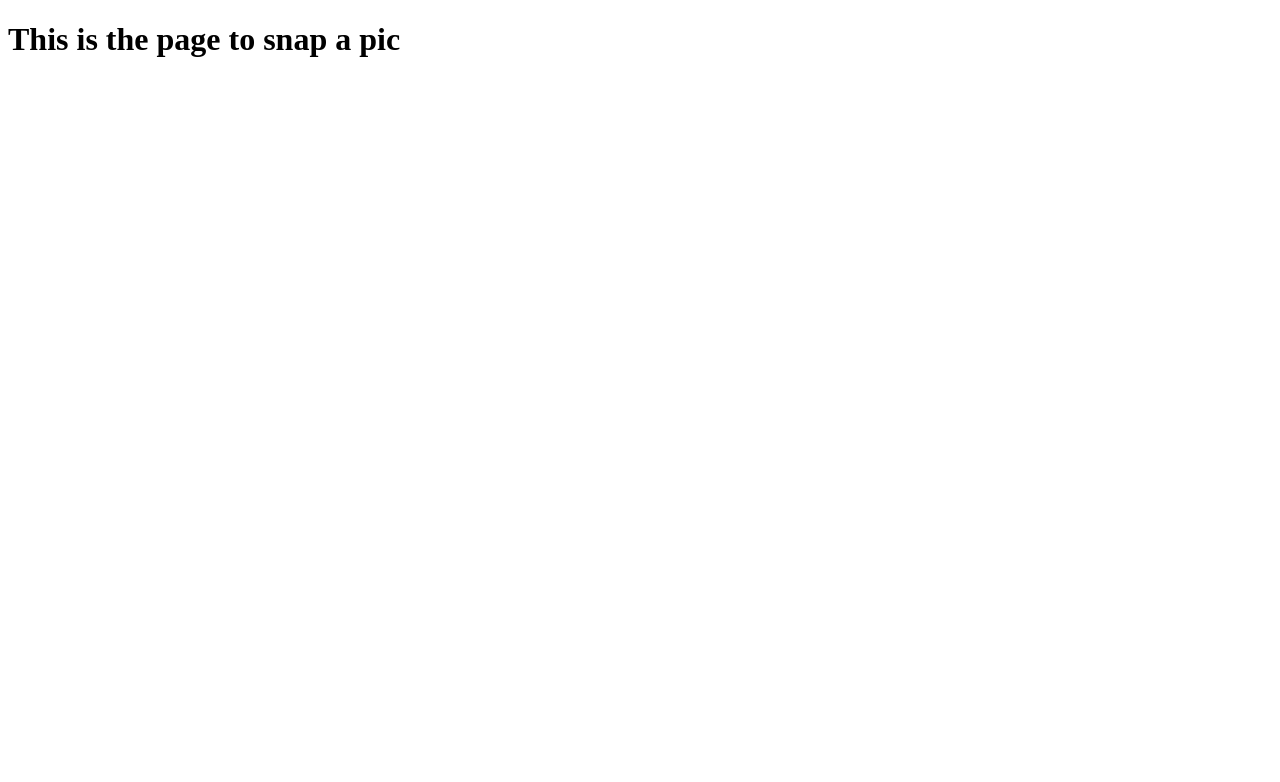
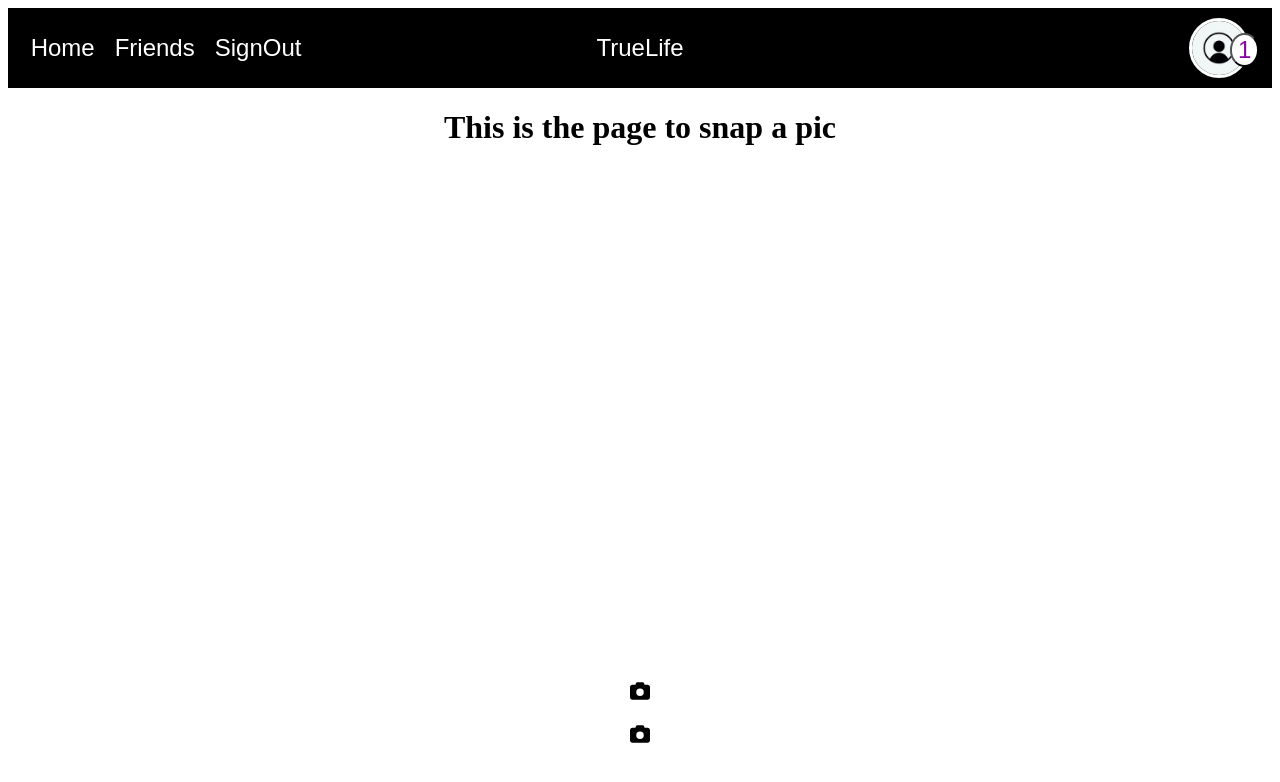
Before and after one commit to squirtoise/true-life, a React app: page /camera in a window 1280 px wide. Shown: the top 782 px of the page. Built offline with nearby package versions, Linux system fonts and the light colour scheme; no server answers.

Commit message:
Canvas component able to access media device and render webcam video. Added a camera icon in Layout component to give access to CameraPage via React Router.

```diff
--- a/client/App.tsx
+++ b/client/App.tsx
@@ -1,6 +1,5 @@
 import React from 'react';
 import { BrowserRouter as Router, Routes, Route } from 'react-router-dom';
-
 
 import FeedPage from './components/pages/FeedPage';
 import FriendsListPage from './components/pages/FriendsListPage';
@@ -25,8 +24,8 @@ export function App() {
                         <Route path="/friends/:id" element={<FriendsFeedPage />} />
                         <Route path="/streak" />
                         <Route path="/myProfile" element={<MyProfilePage />} />
+                        <Route path="/camera" element={<CameraSnapPage />} />
                     </Route>
-                    <Route path="/camera" element={<CameraSnapPage />} />
                 </Routes>
             </Router>
         </>
--- a/client/components/Canvas.tsx
+++ b/client/components/Canvas.tsx
@@ -1,16 +1,96 @@
 import React, { useRef, useEffect, useState } from 'react';
+import Button from './Button';
+import { CameraContainer, SnappedPhoto, Video } from './styles/Camera.style';
+import { faCamera } from '@fortawesome/free-solid-svg-icons';
+
+// function Canvas() {
+//     const startVideo = () => {
+//         navigator.mediaDevices.getUserMedia({ video: true });
+//     };
+
+//     useEffect(() => {
+//         startVideo();
+//     }, []);
+//     return (
+//         <>
+//             <CameraContainer>
+//                 <video height={500} width={500} muted autoPlay className="videoFeed"></video>
+//                 <p>TEST</p>
+//             </CameraContainer>
+//         </>
+//     );
+// }
+
+// export default Canvas;
+
+//************************************************************ */
 
 function Canvas() {
-    const canvasRef = useRef(null);
-    const [imageDataURL, setImageDataURL] = useState(null);
+    const videoRef = useRef<any>();
+    const photoRef = useRef<any>();
+
+    const [hasPhoto, setHasPhoto] = useState(false);
+
+    const getVideo = () => {
+        navigator.mediaDevices
+            .getUserMedia({ video: { width: 1920, height: 1080 } })
+            .then((stream) => {
+                let video = videoRef.current;
+                video.srcObject = stream;
+                video.play();
+            })
+            .catch((err) => {
+                console.error(err);
+            });
+    };
+
+    const takePhoto = () => {
+        const width = 414;
+        const height = width / (16 / 9);
+
+        let video = videoRef.current;
+        let photo = photoRef.current;
+
+        let ctx = photo.getContext('2d');
+        ctx.drawImage(video, 0, 0, width, height);
+        setHasPhoto(true);
+    };
+
+    const closePhoto = () => {
+        let photo = photoRef.current;
+        let ctx = photo.getContext('2d');
+
+        ctx.clearRect(0, 0, photo.width, photo.height);
+
+        setHasPhoto(false);
+    };
+
     useEffect(() => {
+        getVideo();
+    }, [videoRef]);
 
-        navigator.mediaDevices.getUserMedia({ video: true });
-    }, []);
-    return <canvas ref={canvasRef} />;
+    return (
+        <>
+            <CameraContainer>
+                <Video ref={videoRef}></Video>
+                <Button
+                    icon={faCamera}
+                    onClickFunc={() => {
+                        takePhoto();
+                    }}
+                ></Button>
+            </CameraContainer>
+            <SnappedPhoto>
+                <canvas ref={photoRef}></canvas>
+                <button>CLOSE</button>
+            </SnappedPhoto>
+        </>
+    );
 }
 
 export default Canvas;
+
+//************************************************************************** */
 
 // navigator.mediaDevices.getUserMedia
 
--- a/client/components/Layout.tsx
+++ b/client/components/Layout.tsx
@@ -3,8 +3,9 @@ import { Navbar } from './Navbar';
 import { Outlet } from 'react-router-dom';
 import { BodyLayout } from './styles/Navbar.style';
 import Button from './Button';
+import { useNavigate } from 'react-router-dom';
 import { faHeart } from '@fortawesome/free-solid-svg-icons';
-import { useNavigate } from 'react-router-dom';
+import { faCamera } from '@fortawesome/free-solid-svg-icons';
 
 function Layout() {
     const navigate = useNavigate();
@@ -13,10 +14,12 @@ function Layout() {
             <Navbar></Navbar>
             <BodyLayout>
                 <Outlet />
+                <br />
+                <Button icon={faCamera} onClickFunc={() => navigate('/camera')}></Button>
             </BodyLayout>
 
             {/* camera button / footer? */}
-            <Button icon={faHeart} onClickFunc={() => navigate('/camera')} />
+            {/* <Button icon={faHeart} onClickFunc={() => navigate('/camera')} /> */}
         </>
     );
 }
--- /dev/null
+++ b/client/components/styles/Camera.style.tsx
@@ -0,0 +1,31 @@
+import styled from 'styled-components';
+
+export const CameraContainer = styled.div`
+    position: relative;
+    display: flex;
+    flex-direction: column;
+    align-items: center;
+    justify-content: center;
+    width: 80vw;
+    height: auto;
+`;
+
+export const SnappedPhoto = styled.div`
+    position: fixed;
+    top: 0;
+    left: 100%;
+    width: 100%;
+    height: 100%;
+    display: flex;
+    align-items: center;
+    background-color: rgba(0, 0, 0, 0.9);
+`;
+
+interface VideoProps {
+    ref: any;
+}
+export const Video = styled.video<VideoProps>`
+    width: 100%;
+    max-width: 100%;
+    height: auto;
+`;
--- a/client/components/styles/Navbar.style.tsx
+++ b/client/components/styles/Navbar.style.tsx
@@ -161,6 +161,7 @@ export const NavbarExtendedContainer = styled.div`
 export const BodyLayout = styled.div`
     text-align: center;
     display: flex;
+    flex-direction: column;
     justify-content: center;
     align-items: center;
 `;
```
